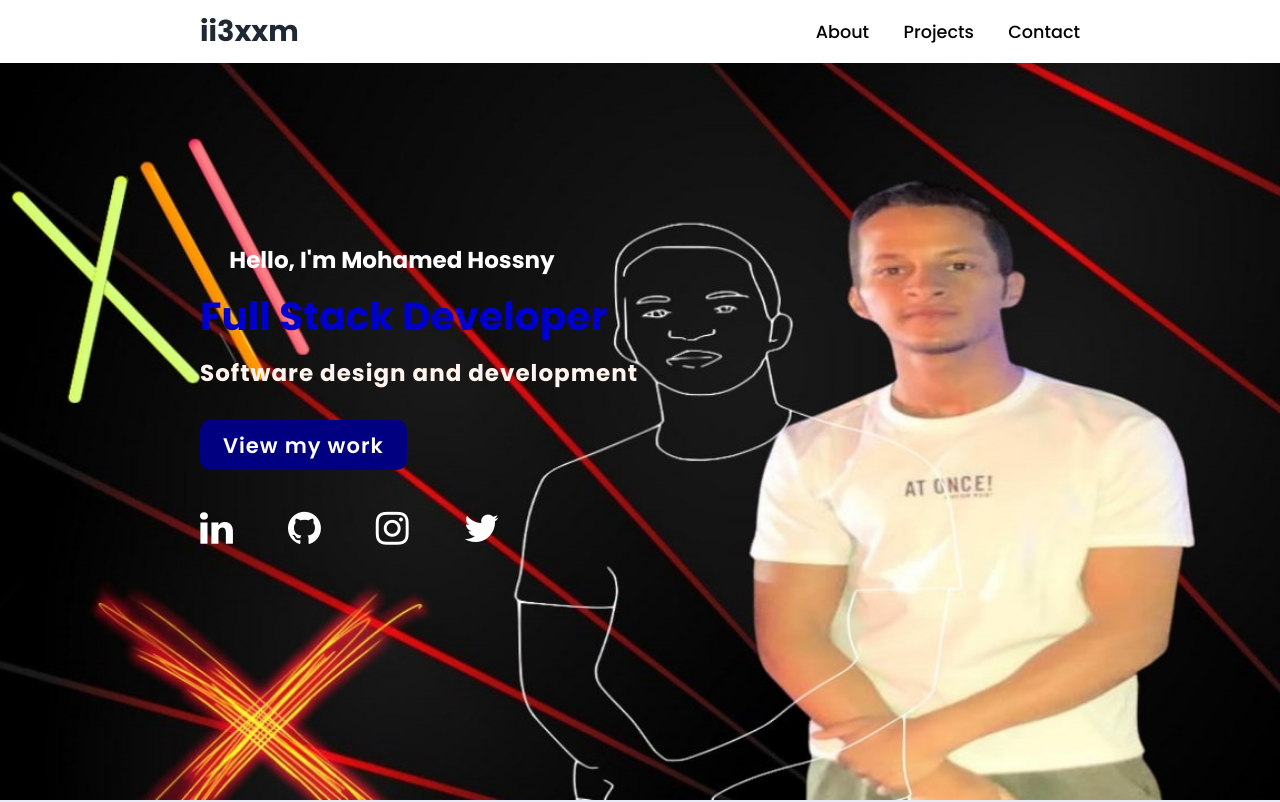
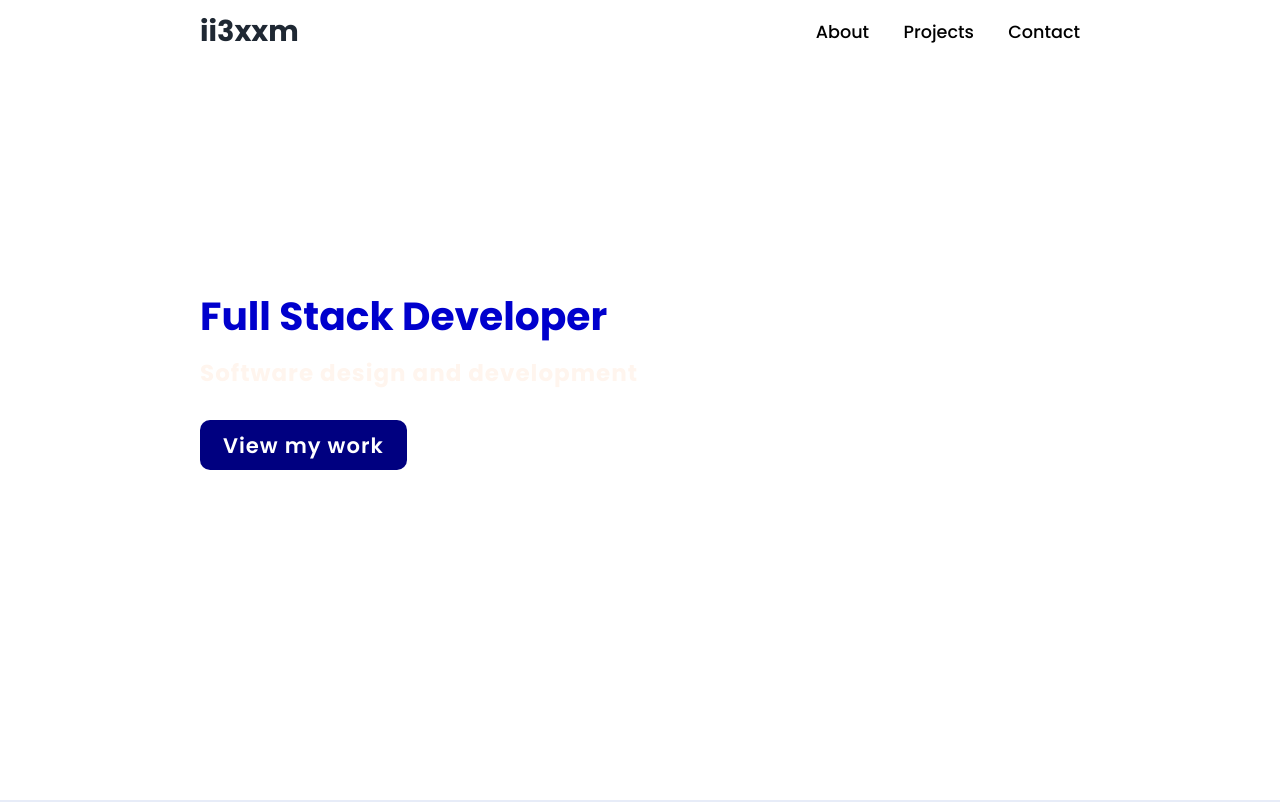
Before and after one commit to MoHossny25/portfolio-mohamed_hossny, a plain HTML site: page index.html in a window 1280 px wide. Shown: the top 802 px of the page. Drawn offline with Linux system fonts and the light colour scheme.

Commit message:
Update style.css

```diff
--- a/style.css
+++ b/style.css
@@ -49,7 +49,7 @@ section {
     min-height: 100vh;
     display: flex;
     align-items: center;
-    background: url(images/background2.jpg) no-repeat;
+/*     background: url(images/background2.jpg) no-repeat; */
     background-size: cover;
     background-position: center;
     background-attachment: fixed;
```
